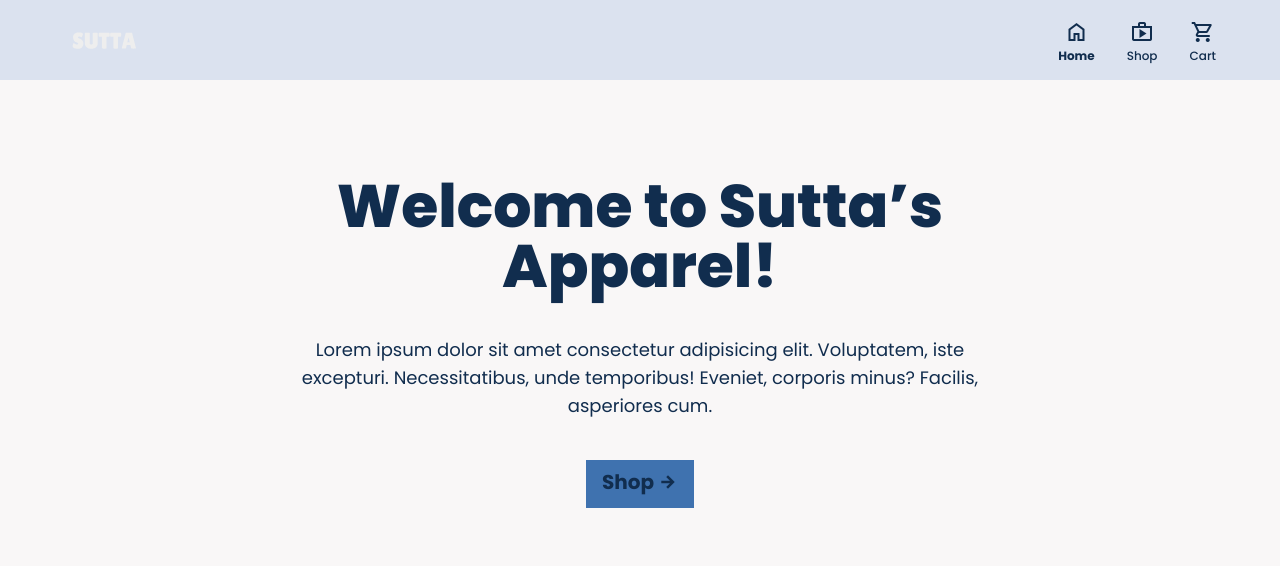
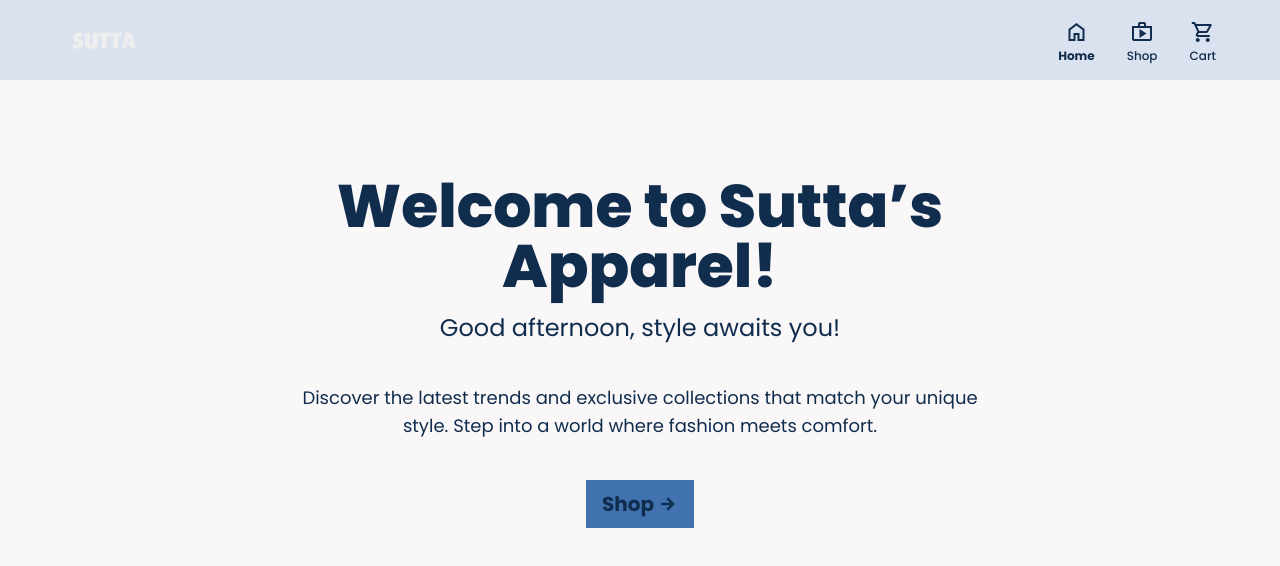
Before and after one commit to jlescarlan11/shopping-cart, a React (Vite) app: page / in a window 1280 px wide. Shown: the top 566 px of the page. Built offline with nearby package versions, Linux system fonts and the light colour scheme.

Commit message:
finished project

```diff
--- a/src/components/Home.jsx
+++ b/src/components/Home.jsx
@@ -1,23 +1,51 @@
-import React from "react";
+import React, { useEffect, useState } from "react";
 import { NavLink } from "react-router-dom";
 
 const Home = () => {
+  const [greeting, setGreeting] = useState("");
+  const [fadeIn, setFadeIn] = useState(false);
+
+  // Determine greeting based on time of day.
+  useEffect(() => {
+    const hour = new Date().getHours();
+    if (hour < 12) {
+      setGreeting("Good morning");
+    } else if (hour < 18) {
+      setGreeting("Good afternoon");
+    } else {
+      setGreeting("Good evening");
+    }
+  }, []);
+
+  // Trigger fade-in animation on component mount.
+  useEffect(() => {
+    setFadeIn(true);
+  }, []);
+
   return (
-    <div className="bg-[var(--bg-color)] min-h-[calc(100vh-var(--header-height-sm))] md:min-h-[calc(100vh-var(--header-height-md))] lg:min-h-[calc(100vh-var(--header-height-lg))] text-[var(--text-color)] px-8 sm:px-24 lg:px-72 flex flex-col gap-10 items-center">
-      <h1 className="text-4xl md:text-5xl lg:text-6xl font-extrabold text-center mt-16 md:mt-20 lg:mt-24 ">
-        Welcome to Sutta’s Apparel!
-      </h1>
-      <p className="text-sm md:text-base lg:text-lg text-center">
-        Lorem ipsum dolor sit amet consectetur adipisicing elit. Voluptatem,
-        iste excepturi. Necessitatibus, unde temporibus! Eveniet, corporis
-        minus? Facilis, asperiores cum.
+    <div
+      className={`bg-[var(--bg-color)] min-h-[calc(100vh-var(--header-height-sm))] md:min-h-[calc(100vh-var(--header-height-md))] lg:min-h-[calc(100vh-var(--header-height-lg))] text-[var(--text-color)] px-8 sm:px-24 lg:px-72 flex flex-col gap-10 items-center transition-opacity duration-1000 ${
+        fadeIn ? "opacity-100" : "opacity-0"
+      }`}
+    >
+      <div className="mt-16 md:mt-20 lg:mt-24 text-center">
+        <h1 className="text-4xl md:text-5xl lg:text-6xl font-extrabold">
+          Welcome to Sutta’s Apparel!
+        </h1>
+        <h2 className="text-xl md:text-2xl mt-4">
+          {greeting}, style awaits you!
+        </h2>
+      </div>
+      <p className="text-sm md:text-base lg:text-lg text-center max-w-3xl">
+        Discover the latest trends and exclusive collections that match your unique
+        style. Step into a world where fashion meets comfort.
       </p>
       <NavLink
-        to={`/shop`}
-        className="bg-[var(--secondary-color)] text-[var(--text-color)] text-base md:text-xl font-bold h-10 md:h-12 px-4 py-2 flex justify-center gap-1"
+        to="/shop"
+        className="bg-[var(--secondary-color)] text-[var(--text-color)] text-base md:text-xl font-bold h-10 md:h-12 px-4 py-2 flex items-center justify-center gap-1 transform transition-transform hover:scale-105"
       >
-        Shop{" "}
-        <span className="material-symbols-outlined  font-bold text-base md:text-xl">
+        Shop
+        <span className="material-symbols-outlined font-bold text-base md:text-xl">
           arrow_forward
         </span>
       </NavLink>
```
